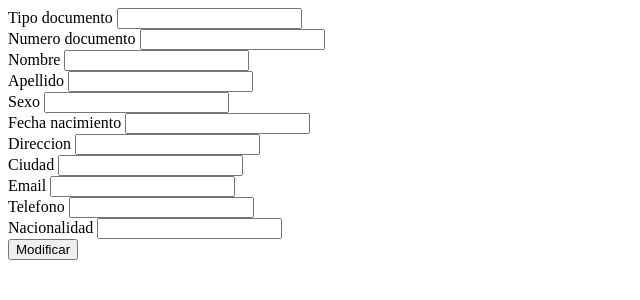
After one commit to yeison94/DCPS5, a CodeIgniter app: page /DCPS5/index.php/personas/modificar/1 in a window 1280 px wide. The commit adds this page. Shown: the top 300 px of the page, without its empty margins (0-640 px from the left). Run offline with CodeIgniter, Linux system fonts and the light colour scheme; tables that the repository leaves empty hold one stand-in row (values such as "Sample post"); data that the repository does not hold is empty.

Commit message:
Add update person

```diff
--- a/application/controllers/Personas.php
+++ b/application/controllers/Personas.php
@@ -64,7 +64,6 @@ class Personas extends CI_Controller {
 			$people->registrar();
 
 			$this->load->view('Menu');
-
 		}
 	 }
  }
@@ -108,4 +107,67 @@ class Personas extends CI_Controller {
    }
  }
 
+
+public function modificar($numero_documento = null, $modificacion = null){
+	 $this->load->model('Persona');
+
+	if($numero_documento != null) {
+
+	 $this->load->model('Persona');
+	 $persona = $this->Persona->obtener_persona($numero_documento);
+
+	 $data["persona"] = $persona;
+
+	 if($modificacion == NULL){
+	 	$this->load->view('modificar_persona',$data);
+	 }else{
+
+			$this->form_validation->set_rules('tipo_documento', 'Tipo documento', 'required');
+			$this->form_validation->set_rules('numero_documento', 'Numero documento', 'required');
+			$this->form_validation->set_rules('nombre', 'Nombre', 'required');
+			$this->form_validation->set_rules('apellido', 'Apellido', 'required');
+			$this->form_validation->set_rules('sexo', 'Sexo', 'required');
+			$this->form_validation->set_rules('fecha_nacimiento', 'Fecha nacimiento', 'required');
+			$this->form_validation->set_rules('ciudad', 'Ciudad', 'required');
+			$this->form_validation->set_rules('email', 'Email', 'required');
+			$this->form_validation->set_rules('telefono', 'Telefono', 'required');
+			$this->form_validation->set_rules('nacionalidad', 'Nacionalidad', 'required');
+
+		if ($this->form_validation->run() == FALSE)
+		{
+			$this->load->view('modificar_persona',$data);
+		}
+		else
+		{
+			$value['tipo_documento'] = $this->input->post('tipo_documento');
+			$value['numero_documento'] = $this->input->post('numero_documento');
+			$value['nombre'] = $this->input->post('nombre');
+			$value['apellido'] = $this->input->post('apellido');
+			$value['sexo'] = $this->input->post('sexo');
+			$value['fecha_nacimiento'] = $this->input->post('fecha_nacimiento');
+			$value['direccion'] = $this->input->post('direccion');
+			$value['ciudad'] = $this->input->post('ciudad');
+			$value['email'] = $this->input->post('email');
+			$value['telefono'] = $this->input->post('telefono');
+			$value['nacionalidad'] = $this->input->post('nacionalidad');
+
+			//$this->Persona->construc($value);
+			$people = new Persona($value);
+			if ($people->actualizar()){
+				$data["persona"] = $value;
+				$this->load->view('modificar_persona',$data);
+				echo "Modificado exitosamente";
+			}
+		}
+	 }
+
+ 	}
+	else {
+		redirect('/personas/listar_personas');
+	 }
+
+
+ }
+
+
 }
--- a/application/models/Persona.php
+++ b/application/models/Persona.php
@@ -136,6 +136,24 @@ class Persona extends CI_Model {
 		return $this->db->insert('persona', $data);
 	}
 
+	public function actualizar() {
+		$data = [
+			'tipo_documento' => $this->tipo_documento,
+			'numero_documento' => $this->numero_documento,
+			'nombre' => $this->nombre,
+			'apellido' => $this->apellido,
+			'sexo' => $this->sexo,
+			'fecha_nacimiento' => $this->fecha_nacimiento,
+			'direccion' => $this->direccion,
+			'ciudad' => $this->ciudad,
+			'nacionalidad' => $this->nacionalidad,
+			'email' => $this->email,
+			'telefono' => $this->telefono
+		];
+
+		return $this->db->update('persona', $data, array('numero_documento' => $this->numero_documento));
+	}
+
 	public function obtener_datos() {
 		$query = $this->db->get_where('persona', ['numero_documento' => $this->numero_documento]);
 		$result = $query->result();
@@ -177,4 +195,10 @@ class Persona extends CI_Model {
 		}
 		return $result;
 	}
+
+	public function obtener_persona($numero_documento) {
+
+        $query = $this->db->get_where('persona', array('numero_documento' => $numero_documento));
+        return $query->row_array();
+	}
 }
--- a/application/views/Listar_personas.php
+++ b/application/views/Listar_personas.php
@@ -52,6 +52,8 @@ defined('BASEPATH') OR exit('No direct script access allowed');
             <a href="<?php echo "http://localhost/DCPS5/index.php/Welcome/listar_detalle/".$nueva->numero_documento?>">
             <button type="button" name="button">Añadir posgrado</button>
             </a>
+            <a href="<?php echo site_url("personas/modificar/").$nueva->numero_documento?>">
+            <button type="button" name="button">Modificar</button></a>
         </td><tr>
         <?php  } ?>
           </tr>
--- /dev/null
+++ b/application/views/modificar_persona.php
@@ -0,0 +1,55 @@
+<?php
+defined('BASEPATH') OR exit('No direct script access allowed');
+?>
+<!DOCTYPE html>
+<html>
+  <head>
+    <meta charset="utf-8">
+    <title></title>
+  </head>
+  <body>
+    <?= validation_errors(); ?>
+
+    <?php $documento = $persona['numero_documento']; ?>
+
+    <?= form_open("Personas/modificar/"."$documento"."/true")?>
+
+    <label for="tipo_documento">Tipo documento</label>
+    <input type="input" name="tipo_documento" value="<?php echo $persona['tipo_documento'];?>" /><br />
+
+    <label for="numero_documento">Numero documento</label>
+    <input type="input" name="numero_documento" value="<?php echo $persona['numero_documento'];?>" /><br />
+
+    <label for="nombre">Nombre</label>
+    <input type="input" name="nombre" value="<?php echo $persona['nombre'];?>" /><br />
+
+    <label for="apellido">Apellido</label>
+    <input type="input" name="apellido" value="<?php echo $persona['apellido'];?>" /><br />
+
+    <label for="sexo">Sexo</label>
+    <input type="input" name="sexo" value="<?php echo $persona['sexo'];?>" /><br />
+
+    <label for="fecha_nacimiento">Fecha nacimiento</label>
+    <input type="input" name="fecha_nacimiento" value="<?php echo $persona['fecha_nacimiento'];?>" /><br />
+
+    <label for="direccion">Direccion</label>
+    <input type="input" name="direccion" value="<?php echo $persona['direccion'];?>" /><br />
+
+    <label for="ciudad">Ciudad</label>
+    <input type="input" name="ciudad" value="<?php echo $persona['ciudad'];?>" /><br />
+
+    <label for="email">Email</label>
+    <input type="input" name="email" value="<?php echo $persona['email'];?>" /><br />
+
+    <label for="telefono">Telefono</label>
+    <input type="input" name="telefono" value="<?php echo $persona['telefono'];?>" /><br />
+
+    <label for="nacionalidad">Nacionalidad</label>
+    <input type="input" name="nacionalidad" value="<?php echo $persona['nacionalidad'];?>" /><br />
+
+   <input type="submit" name="modificar" value="Modificar" />
+
+  <?= form_close()?>
+
+  </body>
+</html>
```
